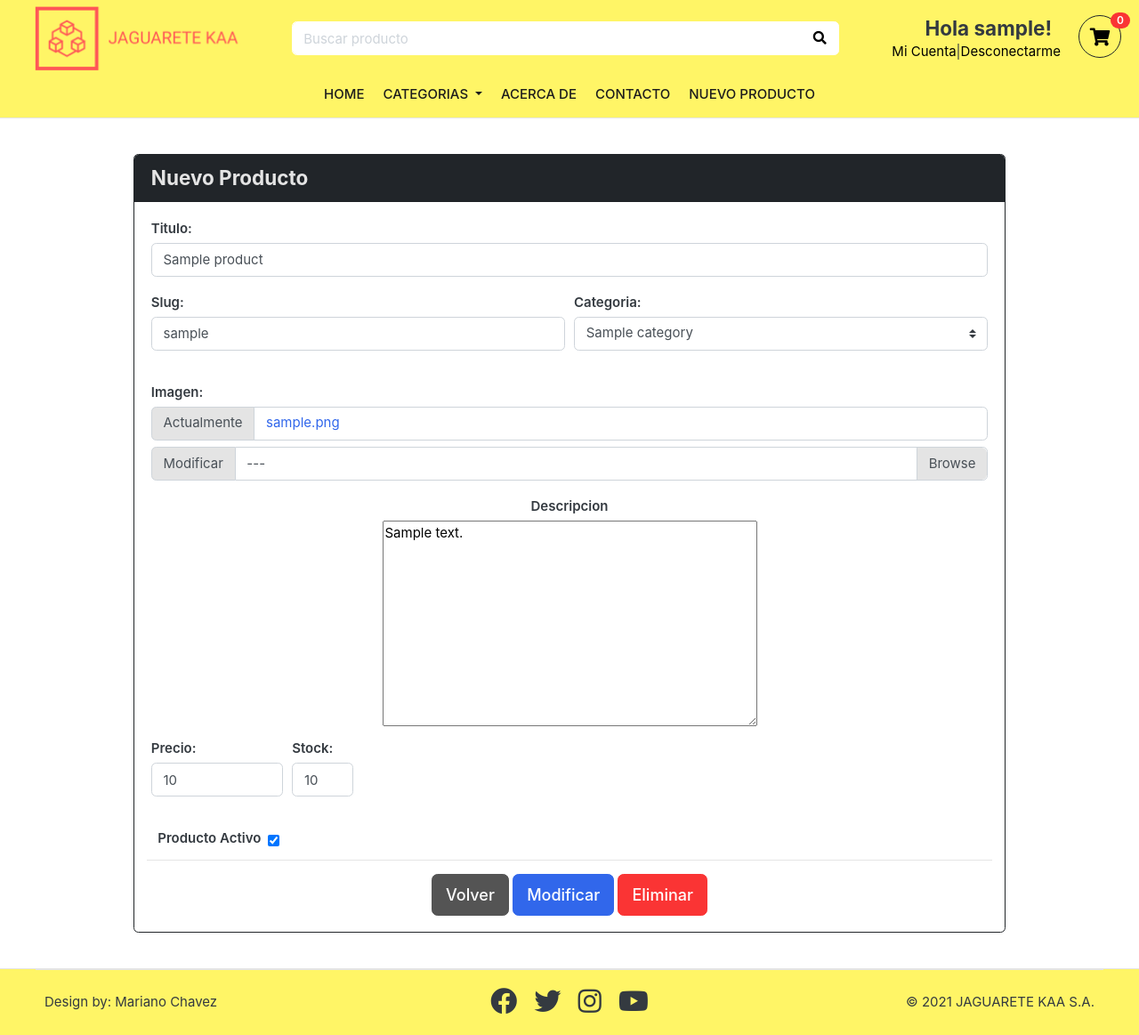
After one commit to marianochavez/ecommerce_final_polotic, a Django app: a page that uses templates/includes/navbar.html in a window 1280 px wide. The commit adds this page. Shown: the whole page at 89% size. Run offline with Django 3.2, Linux system fonts and the light colour scheme; a user stored in the database is signed in; tables that the repository leaves empty hold one stand-in row (values such as "Sample post"); some libraries are stand-ins or nearby versions; some web fonts are replaced.

Commit message:
crud product for staff

```diff
--- a/jagshop/urls.py
+++ b/jagshop/urls.py
@@ -15,7 +15,7 @@ urlpatterns = [
     # =========== USERs ==================
     path('accounts/', include('django.contrib.auth.urls')),
     path('accounts/login/', auth_views.LoginView.as_view()),
-    path('accounts/register/', views.signup, name='registro'),
+    path('accounts/register/', views.signup, name='register'),
 ]
 
 urlpatterns += static(settings.MEDIA_URL, document_root = settings.MEDIA_ROOT)
--- a/store/admin.py
+++ b/store/admin.py
@@ -13,6 +13,5 @@ class ProductAdmin(admin.ModelAdmin):
     search_fields = ('title','slug','description','category')
     prepopulated_fields = {'slug':('title',)}
 
-
 admin.site.register(Category,CategoryAdmin)
 admin.site.register(Product, ProductAdmin)
--- /dev/null
+++ b/store/forms.py
@@ -0,0 +1,15 @@
+from django import forms
+from .models import Product
+from crispy_forms.helper import FormHelper
+
+
+class ProductForm(forms.ModelForm):
+    class Meta:
+        model = Product
+        fields = {'title', 'slug', 'category', 'description',
+                  'price', 'image', 'stock', 'is_active'}
+
+    def __init__(self, *args, **kwargs):
+        super(ProductForm, self).__init__(*args, **kwargs)
+        self.helper = FormHelper()
+        self.helper.form_show_labels = False
--- a/store/urls.py
+++ b/store/urls.py
@@ -1,10 +1,13 @@
 from django.urls import path
-from .views import store, product_detail, search
+from .views import store, product_detail, search, product_create, product_edit, product_delete
 
 urlpatterns = [
     path('', store, name='store'),
     path("category/<slug:category_slug>/", store, name="products_by_category"),
     path("category/<slug:category_slug>/<slug:product_slug>/", product_detail, name="product_detail"),
-    path('search/', search, name='search')
+    path('search/', search, name='search'),
+    path('product_create/', product_create, name='product_create'),
+    path('product_edit/<slug:product_slug>/', product_edit, name='product_edit'),
+    path('product_delete/<slug:product_slug>/', product_delete, name='product_delete'),
 
 ]
--- a/store/views.py
+++ b/store/views.py
@@ -1,3 +1,5 @@
+from django.urls.base import is_valid_path
+from store.forms import ProductForm
 from cart.models import CartItem
 from cart.views import _cart_id
 # from category.models import Category
@@ -5,9 +7,13 @@ from django.core import paginator
 from django.core.paginator import EmptyPage, Page, PageNotAnInteger, Paginator
 from django.db.models import Q
 from django.http.response import HttpResponse
-from django.shortcuts import get_object_or_404, render
+from django.shortcuts import get_object_or_404, render, redirect
+from django.contrib import messages
+from store.models import Product, Category
+from django.contrib.admin.views.decorators import staff_member_required
+from django.contrib.auth.decorators import user_passes_test
+import operator
 
-from store.models import Product, Category
 
 def store(request,category_slug=None):
     categories = None
@@ -61,3 +67,34 @@ def search(request):
         'keyword': keyword,
     }
     return render(request, 'store/store.html', context)
+
+@staff_member_required
+def product_create(request):
+    form = ProductForm(request.POST or None, request.FILES or None)
+    if request.method == 'POST':
+        if form.is_valid():
+            form.save()
+            return redirect('home')
+
+    return render(request,'store/product_create.html', {'form': form})
+
+@user_passes_test(operator.attrgetter('is_staff'), login_url='home')
+def product_edit(request, product_slug):
+    product = get_object_or_404(Product, slug=product_slug)
+    if request.method == 'POST':
+        form = ProductForm(data=request.POST,files=request.POST, instance=product)
+        if form.is_valid():
+            form.save()
+            return redirect('home')
+        else:
+           return render(request,'store/product_edit.html', {'form': form, 'product':product})
+    else:
+        form = ProductForm(instance=product)
+        return render(request,'store/product_edit.html', {'form': form, 'product':product})
+
+@staff_member_required
+def product_delete(request, product_slug):
+    product = get_object_or_404(Product, slug=product_slug)
+    product.is_active = False
+    product.save()
+    return redirect('home')
--- a/templates/includes/navbar.html
+++ b/templates/includes/navbar.html
@@ -43,7 +43,7 @@
                             <div>
                               <a href="{% url 'login' %}">Iniciar Sesion</a>
                               <span class="dark-transp"> | </span>
-                              <a href="{% url 'registro' %}"> Registrarse</a>
+                              <a href="{% url 'register' %}"> Registrarse</a>
                             </div>
                           {% endif %}
                         </div>
@@ -88,7 +88,7 @@
                 <li class="nav-item"> <a class="nav-link" href="" data-abc="true">Contacto</a> </li>
 
                 {% if user.is_authenticated and user.is_staff %}
-                  <li class="nav-item"> <a class="nav-link" href="" data-abc="true">Nuevo Producto</a> </li>
+                  <li class="nav-item"> <a class="nav-link" href="{% url 'product_create' %}" data-abc="true">Nuevo Producto</a> </li>
                 {% endif %}
               </ul>
           </div>
--- a/templates/registration/login.html
+++ b/templates/registration/login.html
@@ -45,7 +45,7 @@
                 </div>
             </div>
 
-                <p class="text-center mt-4">No tienes cuenta? <a href="#">Crear cuenta</a></p>
+                <p class="text-center mt-4">No tienes cuenta? <a href="{% url 'register' %}">Crear cuenta</a></p>
                 <br><br>
         {% endif %}
 
--- /dev/null
+++ b/templates/store/product_edit.html
@@ -0,0 +1,78 @@
+{% extends 'base.html' %}
+{% load static %}
+{% load crispy_forms_tags %}
+{%block content %}
+<div class="container padding-y">
+  <div class="row">
+    <div class="mx-auto col-sm-10">
+      <div class="card border-dark">
+        <div class="card-header bg-dark text-light">
+          <h4 class="mb-0">Nuevo Producto</h4>
+        </div>
+        <div class="card-body">
+          <form enctype="multipart/form-data"  method="POST">
+            {% csrf_token %}
+            {{form.media}}
+            <div class="form-row">
+                <div class="col">
+                    <label for="title_input" class="font-weight-bold">Titulo:</label>
+                    {{form.title | as_crispy_field}}
+                    {{form.title.errors}}
+                </div>
+            </div>
+            <div class="form-row">
+                <div class="col form-group">
+                    <label for="" class="font-weight-bold">Slug:</label>
+                    {{form.slug | as_crispy_field}}
+                </div>
+                <div class="col form-group">
+                    <label for="" class="font-weight-bold">Categoria:</label>
+                    {{form.category | as_crispy_field}}
+                    {{form.category.errors}}
+                </div>
+            </div>
+            <div class="form-row">
+                <div class="col">
+                    <label for="" class="font-weight-bold">Imagen:</label>
+                    {{form.image | as_crispy_field}}
+                    {{form.image.errors}}
+                </div>
+            </div>
+            <div class="form-row mb-2">
+                <div class="col text-center">
+                    <label for="description" class="font-weight-bold">Descripcion</label><br>
+                    {{form.description}}
+                    {{form.description.errors}}
+                </div>
+            </div>
+            <div class="form-row">
+              <div class="col-2 form-group">
+                <label for="" class="font-weight-bold">Precio:</label>
+                  {{form.price | as_crispy_field}}
+                  {{form.price.errors}}
+                </div>
+              <div class="col-1 form-group">
+                <label for="" class="font-weight-bold">Stock:</label>
+                  {{form.stock | as_crispy_field}}
+                  {{form.stock.errors}}
+                </div>
+            </div>
+            <div class="form-row align-items-center ml-2 mb-2">
+                <label for="" class="mr-2 font-weight-bold" >Producto Activo</label>{{form.is_active}}{{form.is_active.errors}}
+            </div>
+            <div class="form-row border-top">
+                <div class="col mt-3 text-center">
+                    <a class="btn btn-lg btn-secondary" type="button" href="{% url 'home' %}">Volver</a>
+                    <button type="submit" class="btn btn-lg btn-primary">Modificar</button>
+                    <a onclick="return confirm('Desea eliminar este producto?')"
+                        class="btn btn-lg btn-danger" type="button"
+                        href="{% url 'product_delete' product.slug%}" >Eliminar</a>
+                </div>
+            </div>
+          </form>
+        </div>
+      </div>
+    </div>
+  </div>
+</div>
+{% endblock content %}
```
Also changed, not shown: templates/store/product_create.html (added, +75 -0 lines), templates/store/product_detail.html (+8 -0 lines).
